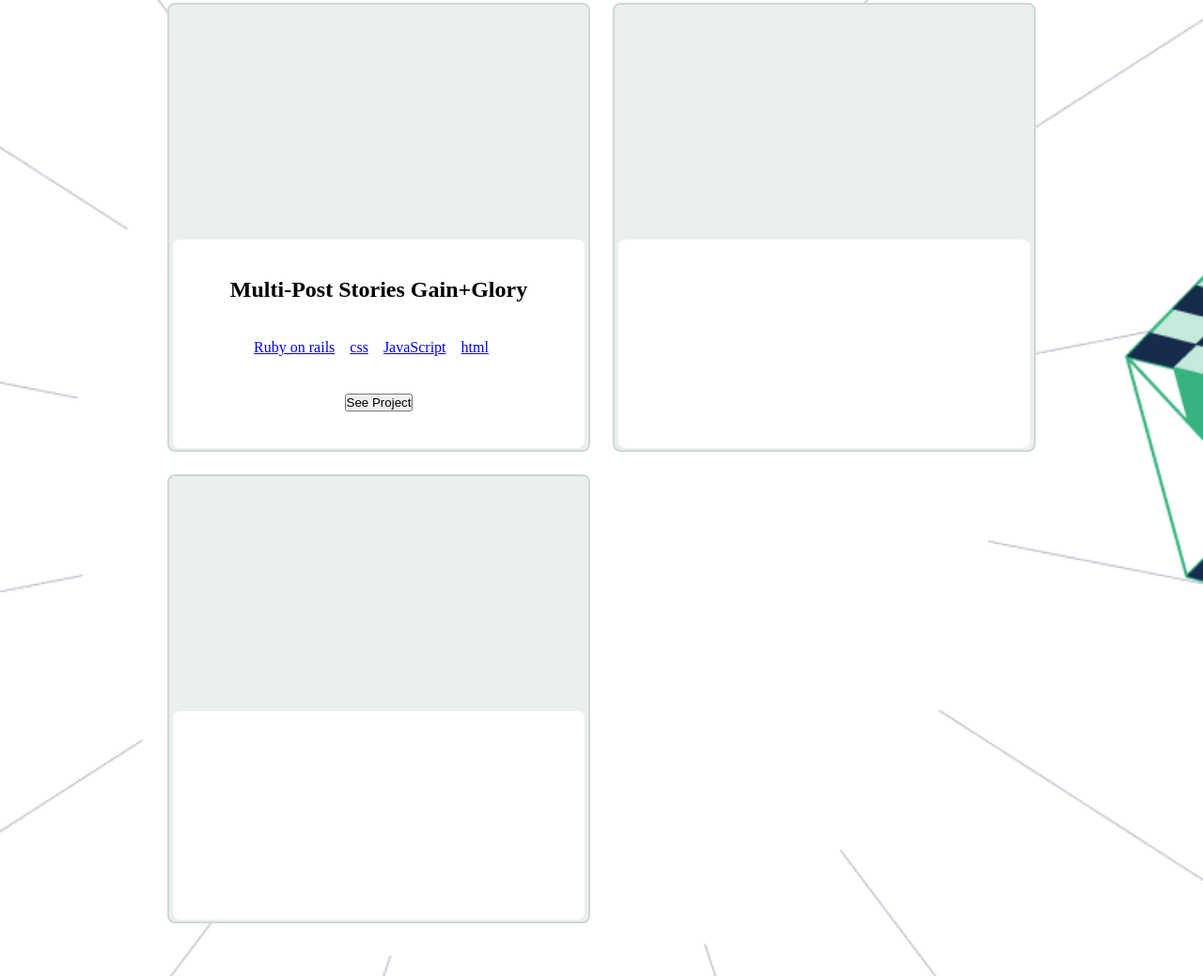
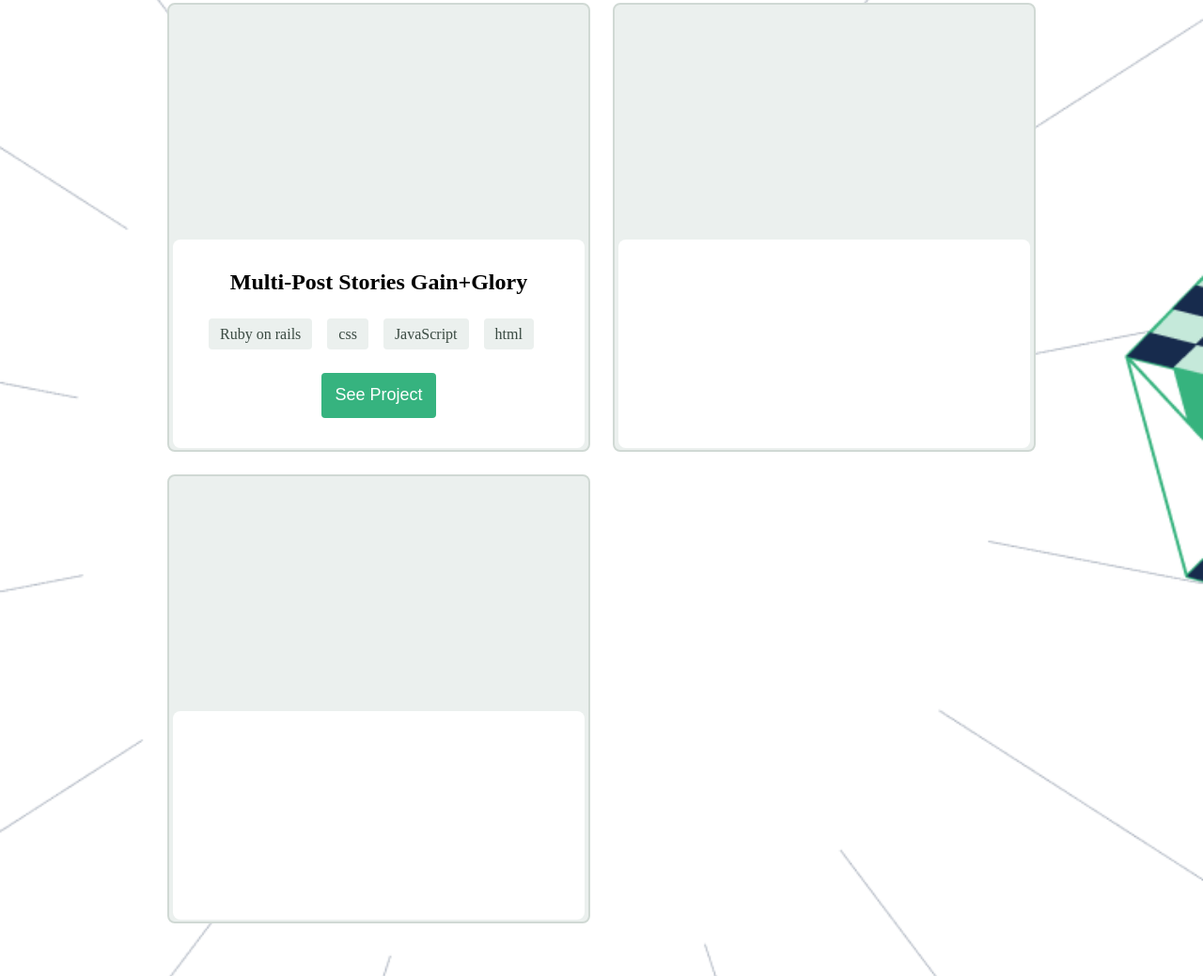
Before and after one commit to khitermedachraf/portfolio2.0, a website: page index.html in a window 1280 px wide. Shown: the part 615-1654 px from the top of the page at 94% size. Drawn offline with Linux system fonts and the light colour scheme.

Commit message:
add css to design tags-link and demo-btn

```diff
--- a/index.html
+++ b/index.html
@@ -60,14 +60,16 @@
         <div id="card" class="grid-layout">
           <div class="project-placeholder">
             <div class="properties flex-">
-              <h3 class="project-title">Multi-Post Stories Gain+Glory</h3>
+              <h3 class="project-title .dark-blue">
+                Multi-Post Stories Gain+Glory
+              </h3>
               <ul class="flex-div tags">
                 <li><a href="#">Ruby on rails</a></li>
                 <li><a href="#">css</a></li>
                 <li><a href="#">JavaScript</a></li>
                 <li><a href="#">html</a></li>
               </ul>
-              <button class="see-demo-btn">See Project</button>
+              <button class="see-demo-btn"><a href="#">See Project</a></button>
             </div>
           </div>
           <div class="project-placeholder">
--- a/style.css
+++ b/style.css
@@ -99,7 +99,7 @@
   width: 75%;
   margin: 2em auto;
   display: grid;
-  grid-template-columns: repeat(auto-fit, minmax(327px, 1fr));
+  grid-template-columns: repeat(auto-fit, minmax(400px, 1fr));
   justify-content: center;
   align-content: space-around;
   gap: 1.5em;
@@ -137,3 +137,31 @@
   font-size: x-large;
   padding: 0 8px;
 }
+.tags a {
+  text-decoration: none;
+  font-size: medium;
+  color: #3a4a42;
+  padding: 8px 12px;
+  /* Theme 2 / Neutral 10 */
+  background: #ebf0ee;
+  border-radius: 4px;
+}
+
+.see-demo-btn {
+  border: 0;
+  padding: 12px;
+  width: 122px;
+  height: 48px;
+  /* Theme 2 / Primary 2 */
+  background: #36b37f;
+  border-radius: 4px;
+}
+.see-demo-btn a{
+  text-decoration: none;
+  color: #FFFFFF;
+  font-size: large;
+}
+.tags a :hover,
+.see-demo-btn a:hover{
+  cursor: pointer;
+}
```
